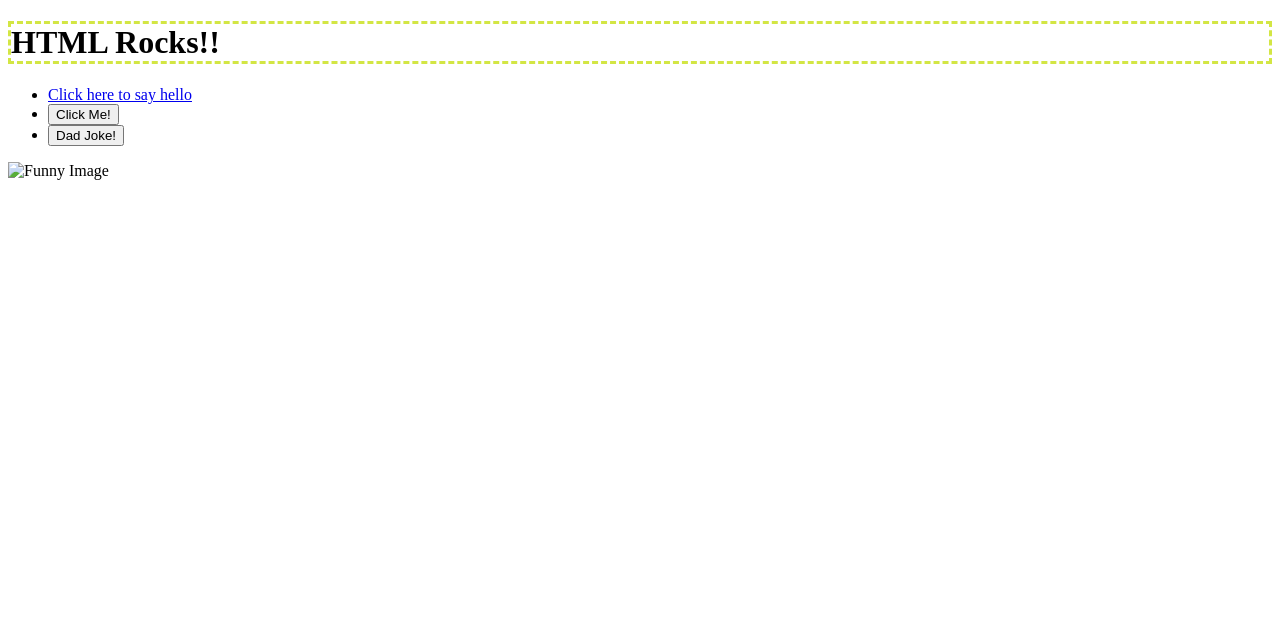
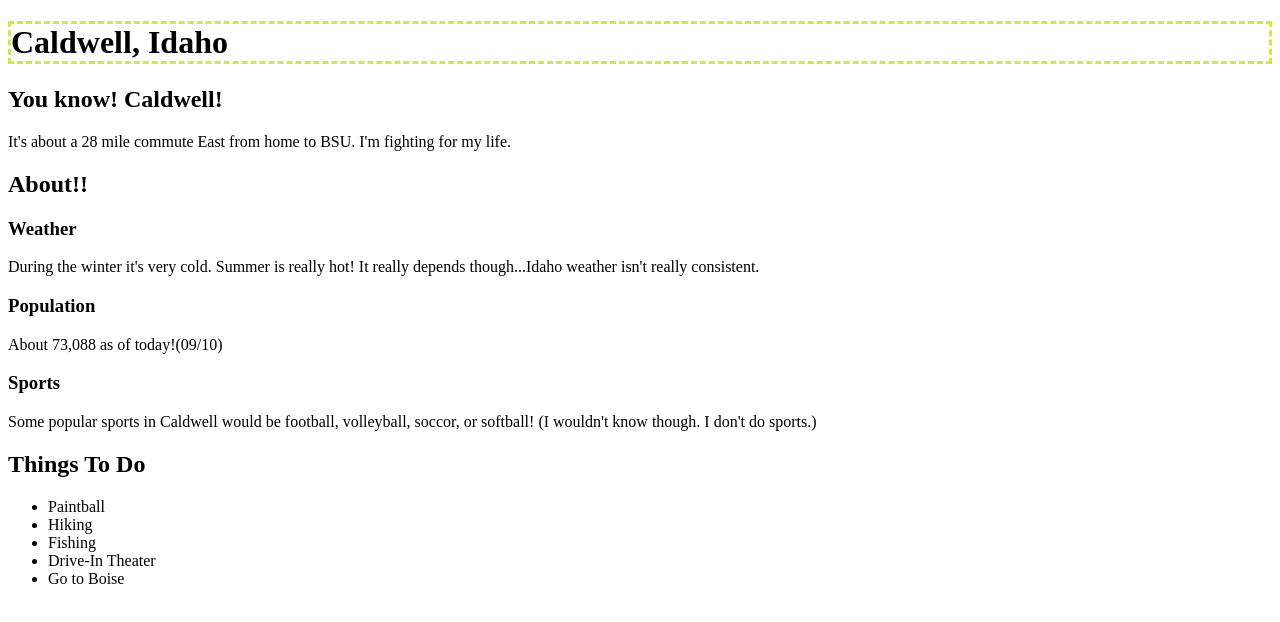
Before and after one commit to ChelseaMaBSU/CS208---03.04-Lab---HTML, a website: page index.html in a window 1280 px wide. Drawn offline with Linux system fonts and the light colour scheme; files that its build step writes are made by us from their sources.

Commit message:
03.04 Lab Complete

```diff
--- a/index.html
+++ b/index.html
@@ -3,23 +3,50 @@
 
 <head>
   <meta charset="utf-8">
-  <title>CS208 - Starter Code (UPDATE ME)!</title>
+  <title>CS208 - 03.04 Lab</title>
   <meta name="description" content="">
   <meta name="viewport" content="width=device-width, initial-scale=1">
   <link rel="stylesheet" href="style.css">
 </head>
 
 <body>
-  <h1>HTML Rocks!!</h1>
-  <ul>
-  <li><a href="/hello">Click here to say hello</a></li>
-  <li><button id="hello-link">Click Me!</button></li>
-  <li><button id="joke-button">Dad Joke!</button></li>
-  <script src="script.js"></script>
-  </ul>
-  <img src="funny.png" alt="Funny Image" width="300" height="200">
+  <h1>Caldwell, Idaho</h1>
 
-  <h2 id="joke-display"></h2>
+  <section>
+    <h2>You know! Caldwell!</h2>
+    <p>
+      It's about a 28 mile commute East from home to BSU. I'm fighting for my life.
+    </p>
+  </secction>
+
+  <secction>
+    <h2>About!!</h2>
+    <h3>Weather</h3>
+    <p>
+      During the winter it's very cold. Summer is really hot! It really depends though...Idaho weather isn't really consistent.
+    </p>
+    <h3>Population</h3>
+    <p>
+      About 73,088 as of today!(09/10)
+    </p>
+    <h3>Sports </h3>
+    <p>
+      Some popular sports in Caldwell would be football, volleyball, soccor, or softball! (I wouldn't know though. I don't do sports.)
+    </p>
+  </secction>
+
+  <section>
+    <h2>Things To Do</h2>
+    <ul>
+      <li>Paintball</li>
+      <li>Hiking</li>
+      <li>Fishing</li>
+      <li>Drive-In Theater</li>
+      <li>Go to Boise</li>
+    </ul>
+  </section>
+
+
 </body>
 
 </html>
```
Also changed, not shown: 1 other file.
